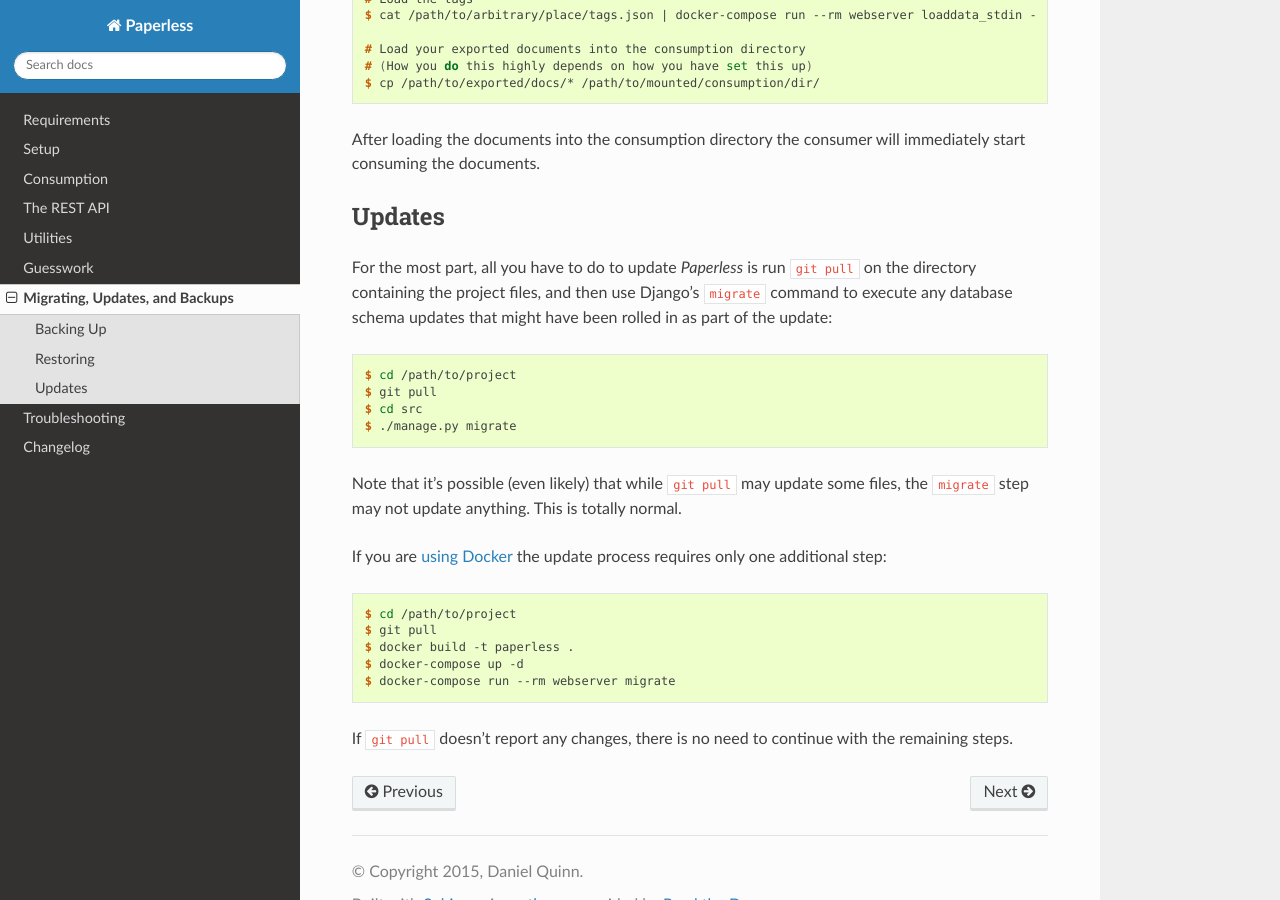
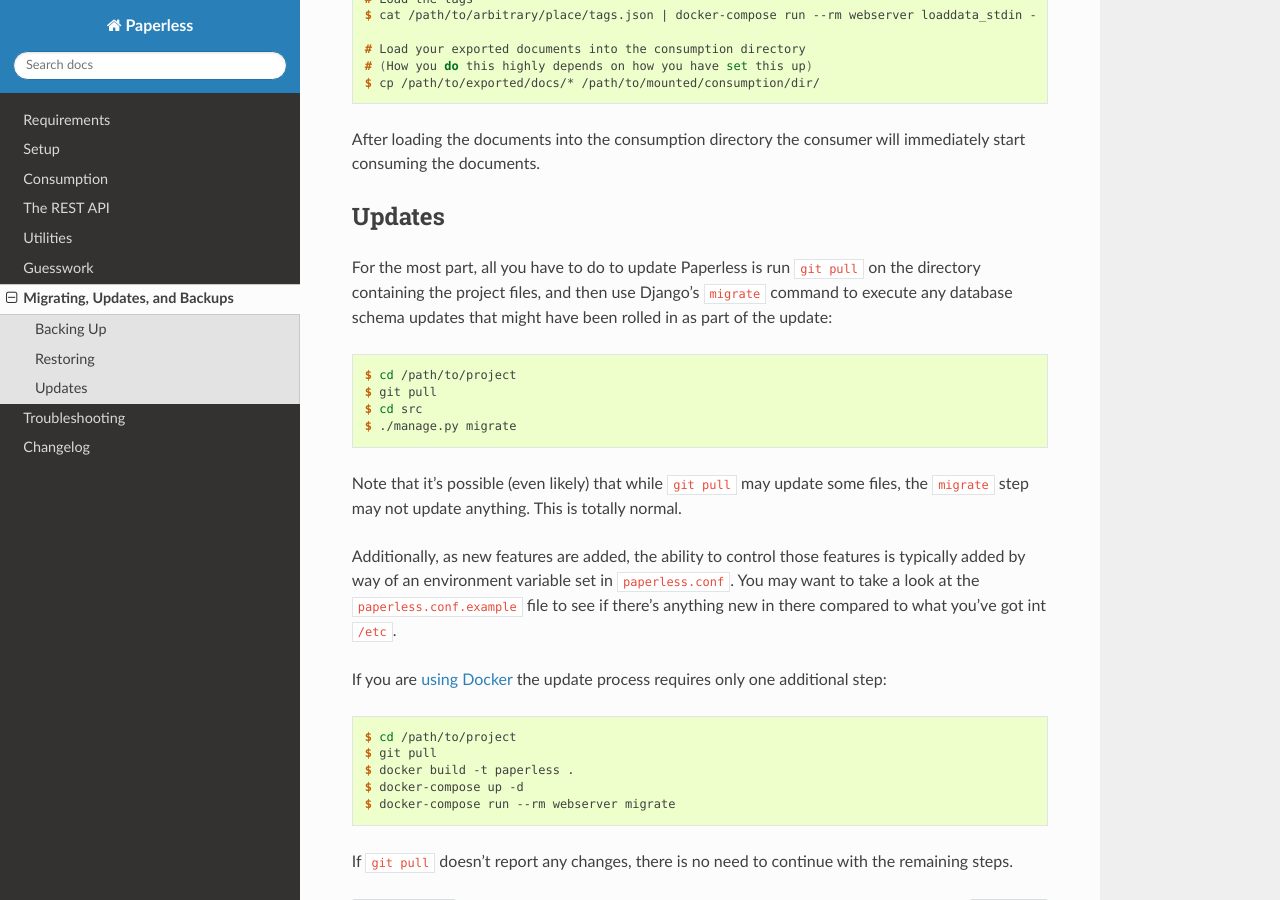
Before and after one commit to repoRangee/Large-scale, a Sphinx documentation site: the page built from docs/migrating.rst, in a window 1280 px wide and 900 px high, scrolled down 1022 px. Built offline with Sphinx 7.4.7 and the Read the Docs theme 3.1.0, drawn with Linux system fonts in a browser that asks for light colours; formulas are drawn with MathJax 3.

Commit message:
Added not about paperless.conf

```diff
--- a/docs/migrating.rst
+++ b/docs/migrating.rst
@@ -73,10 +73,10 @@ immediately start consuming the documents.
 Updates
 -------
 
-For the most part, all you have to do to update *Paperless* is run ``git pull``
-on the directory containing the project files, and then use Django's ``migrate``
-command to execute any database schema updates that might have been rolled in
-as part of the update:
+For the most part, all you have to do to update Paperless is run ``git pull``
+on the directory containing the project files, and then use Django's
+``migrate`` command to execute any database schema updates that might have been
+rolled in as part of the update:
 
 .. code-block:: shell-session
 
@@ -87,6 +87,11 @@ as part of the update:
 
 Note that it's possible (even likely) that while ``git pull`` may update some
 files, the ``migrate`` step may not update anything.  This is totally normal.
+
+Additionally, as new features are added, the ability to control those features
+is typically added by way of an environment variable set in ``paperless.conf``.
+You may want to take a look at the ``paperless.conf.example`` file to see if
+there's anything new in there compared to what you've got int ``/etc``.
 
 If you are :ref:`using Docker <setup-installation-docker>` the update process
 requires only one additional step:
```
